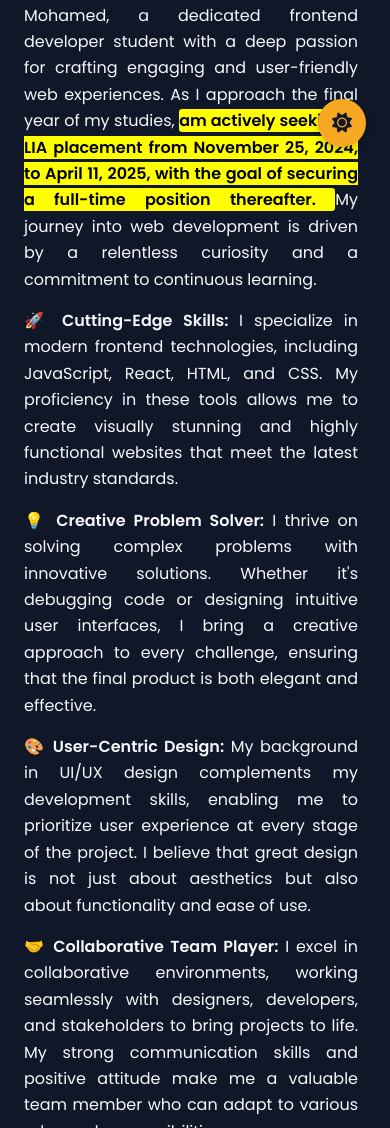
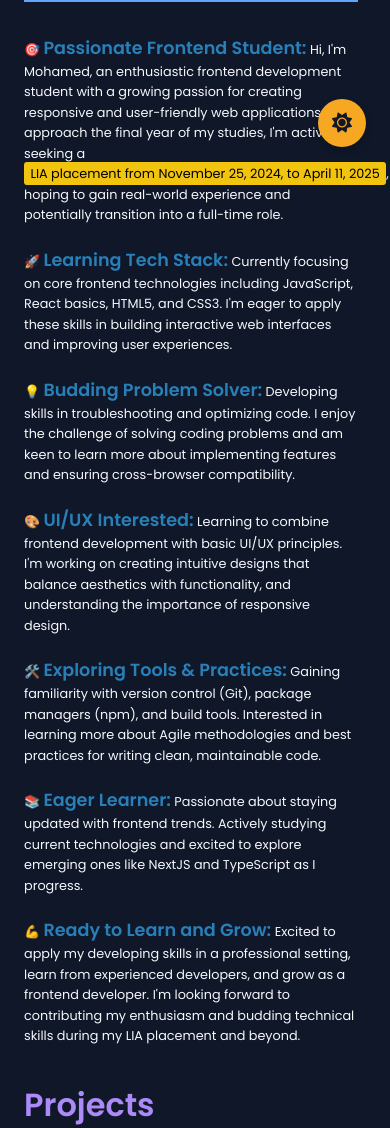
Before and after one commit to Coding-Mohamed/Modern-Portfolio, a plain HTML site: page index.html in a window 390 px wide. Shown: the part 673-1801 px from the top of the page. Drawn offline with nearby package versions, Linux system fonts and the light colour scheme.

Commit message:
more updates about the responsive fixing the realted text

```diff
--- a/index.html
+++ b/index.html
@@ -6,7 +6,7 @@
     <title>Your Portfolio</title>
     <link href="https://fonts.googleapis.com/css2?family=Poppins:wght@300;400;600&display=swap" rel="stylesheet" />
     <link rel="stylesheet" href="https://cdnjs.cloudflare.com/ajax/libs/font-awesome/6.5.1/css/all.min.css" integrity="sha512-DTOQO9RWCH3ppGqcWaEA1BIZOC6xxalwEsw9c2QQeAIftl+Vegovlnee1c9QX4TctnWMn13TZye+giMm8e2LwA==" crossorigin="anonymous" referrerpolicy="no-referrer" />
-
+    <link href="https://fonts.googleapis.com/css2?family=Roboto:wght@400;500;700&display=swap" rel="stylesheet" />
     <link rel="stylesheet" href="style.css" />
   </head>
   <body class="dark-mode">
@@ -38,16 +38,22 @@
       </aside>
       <main class="content">
         <section id="about">
-          <h2>Mohamed <small>Frontend-Developer</small></h2>
+          <h2>Mohamed <small>Aspiring Frontend Developer</small></h2>
           <div class="about">
             <div class="about-info">
-              <p class="sec1">🎯 <strong> Passionate and Driven:</strong> Hi, I'm Mohamed, a dedicated frontend developer student with a deep passion for crafting engaging and user-friendly web experiences. As I approach the final year of my studies, <mark> am actively seeking a LIA placement from November 25, 2024, to April 11, 2025, with the goal of securing a full-time position thereafter. </mark> My journey into web development is driven by a relentless curiosity and a commitment to continuous learning.</p>
-              <p class="sec2">🚀 <strong> Cutting-Edge Skills: </strong> I specialize in modern frontend technologies, including JavaScript, React, HTML, and CSS. My proficiency in these tools allows me to create visually stunning and highly functional websites that meet the latest industry standards.</p>
-              <p class="sec3">💡 <strong> Creative Problem Solver:</strong> I thrive on solving complex problems with innovative solutions. Whether it's debugging code or designing intuitive user interfaces, I bring a creative approach to every challenge, ensuring that the final product is both elegant and effective.</p>
-              <p class="sec4">🎨 <strong> User-Centric Design:</strong> My background in UI/UX design complements my development skills, enabling me to prioritize user experience at every stage of the project. I believe that great design is not just about aesthetics but also about functionality and ease of use.</p>
-              <p class="sec5">🤝 <strong> Collaborative Team Player:</strong> I excel in collaborative environments, working seamlessly with designers, developers, and stakeholders to bring projects to life. My strong communication skills and positive attitude make me a valuable team member who can adapt to various roles and responsibilities.</p>
-              <p class="sec6">📚 <strong> Continuous Learner:</strong> In the fast-paced world of web development, staying updated is crucial. I am committed to continuous learning, regularly exploring new technologies and methodologies to ensure that my skills remain relevant and cutting-edge.</p>
-              <p class="sec7">💪 <strong> Ready for Challenges:</strong> I am eager to take on new challenges and grow professionally. Whether it's a startup looking for innovative web solutions or an established company aiming to enhance their online presence, I am ready to contribute my skills and passion to achieve outstanding results during my LIA placement and beyond.</p>
+              <p class="sec1">🎯 <strong>Passionate Frontend Student:</strong> Hi, I'm Mohamed, an enthusiastic frontend development student with a growing passion for creating responsive and user-friendly web applications. As I approach the final year of my studies, I'm actively seeking a <mark> LIA placement from November 25, 2024, to April 11, 2025</mark>, hoping to gain real-world experience and potentially transition into a full-time role.</p>
+
+              <p class="sec2">🚀 <strong>Learning Tech Stack:</strong> Currently focusing on core frontend technologies including JavaScript, React basics, HTML5, and CSS3. I'm eager to apply these skills in building interactive web interfaces and improving user experiences.</p>
+
+              <p class="sec3">💡 <strong>Budding Problem Solver:</strong> Developing skills in troubleshooting and optimizing code. I enjoy the challenge of solving coding problems and am keen to learn more about implementing features and ensuring cross-browser compatibility.</p>
+
+              <p class="sec4">🎨 <strong>UI/UX Interested:</strong> Learning to combine frontend development with basic UI/UX principles. I'm working on creating intuitive designs that balance aesthetics with functionality, and understanding the importance of responsive design.</p>
+
+              <p class="sec5">🛠️ <strong>Exploring Tools & Practices:</strong> Gaining familiarity with version control (Git), package managers (npm), and build tools. Interested in learning more about Agile methodologies and best practices for writing clean, maintainable code.</p>
+
+              <p class="sec6">📚 <strong>Eager Learner:</strong> Passionate about staying updated with frontend trends. Actively studying current technologies and excited to explore emerging ones like NextJS and TypeScript as I progress.</p>
+
+              <p class="sec7">💪 <strong>Ready to Learn and Grow:</strong> Excited to apply my developing skills in a professional setting, learn from experienced developers, and grow as a frontend developer. I'm looking forward to contributing my enthusiasm and budding technical skills during my LIA placement and beyond.</p>
             </div>
           </div>
         </section>
--- a/script.js
+++ b/script.js
@@ -25,12 +25,13 @@ function initSmoothScrolling() {
   });
 }
 
-// Profile Picture Animation
-function setRandomProfilePicRotation() {
-  const profilePic = document.querySelector(".profile-pic");
-  const randomSpeed = Math.floor(Math.random() * 10) + 5;
-  profilePic.style.animation = `rotate ${randomSpeed}s linear infinite`;
-}
+// // Profile Picture Animation
+
+// function setRandomProfilePicRotation() {
+//   const profilePic = document.querySelector(".profile-pic");
+//   const randomSpeed = Math.floor(Math.random() * 10) + 5;
+//   profilePic.style.animation = `rotate ${randomSpeed}s linear infinite`;
+// }
 
 // Modal Functionality
 function openModal(modalId) {
@@ -140,7 +141,7 @@ function initScrollReveal() {
 document.addEventListener("DOMContentLoaded", function () {
   initDarkMode();
   initSmoothScrolling();
-  setRandomProfilePicRotation();
+  // setRandomProfilePicRotation();
   initModalClosing();
   initContactForm();
   initScrollToTop();
--- a/style.css
+++ b/style.css
@@ -60,7 +60,7 @@ body {
   left: 0;
   overflow-y: auto;
   z-index: 10;
-  box-shadow: 2px 0 10px rgba(0, 0, 0, 0.1);
+  box-shadow: 2px 0 10px rgba(0, 0, 0, 0.2);
 }
 
 .profile-pic-container {
@@ -76,10 +76,11 @@ body {
   height: 100%;
   border-radius: 50%;
   object-fit: cover;
-  animation: rotate 10s linear infinite;
-  transform-style: preserve-3d;
+  /* animation: rotate 10s linear infinite;
+  transform-style: preserve-3d; */
   box-shadow: 0 4px 8px rgba(0, 0, 0, 0.2);
   transition: transform var(--transition), box-shadow var(--transition);
+  border: 0.1rem solid var(--primary-color);
 }
 
 @keyframes rotate {
@@ -170,12 +171,24 @@ h2 {
   text-align: left;
 }
 
-/* About Section */
+/* About me Section */
+
 .about-info p {
   font-size: 1rem;
-  line-height: 1.65rem;
-  margin-top: 15px;
-  text-align: justify;
+  line-height: 1.6;
+  margin-bottom: 1.25rem;
+}
+
+.about-info strong {
+  color: #2980b9;
+  font-size: 1.1rem;
+}
+
+mark {
+  background-color: #f1c40f;
+  padding: 0.2rem 0.4rem;
+  border-radius: 3px;
+  white-space: nowrap;
 }
 
 /* Projects Section */
@@ -517,12 +530,6 @@ footer {
 }
 
 /* Utility Classes */
-mark {
-  background-color: yellow;
-  color: black;
-  border-radius: 0.2rem;
-  font-weight: bold;
-}
 
 small {
   font-size: 0.8rem;
@@ -577,3 +584,19 @@ small {
     margin-bottom: 1rem;
   }
 }
+
+@media (max-width: 768px) {
+  h2 {
+    font-size: 2rem;
+  }
+
+  h2 small {
+    font-size: 1rem;
+    white-space: nowrap;
+    text-align: left;
+  }
+
+  .about-info p {
+    font-size: 0.8rem;
+  }
+}
```
